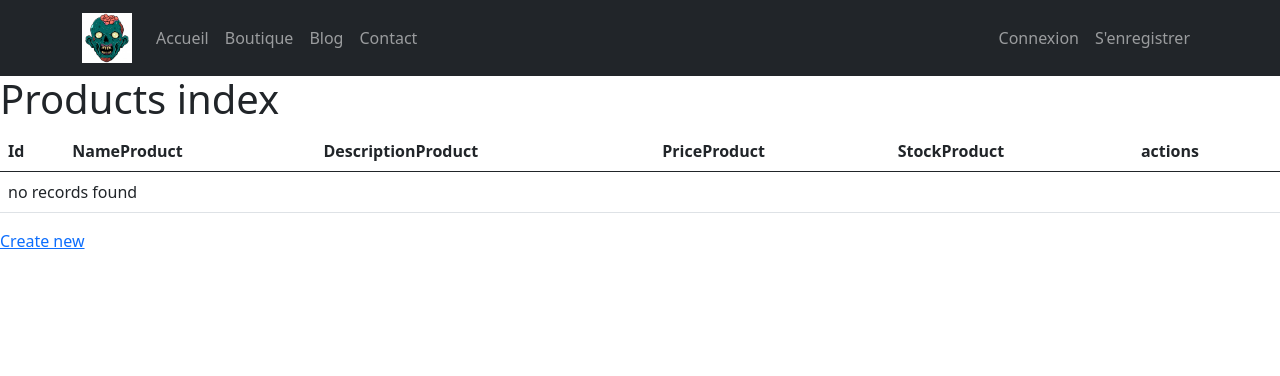
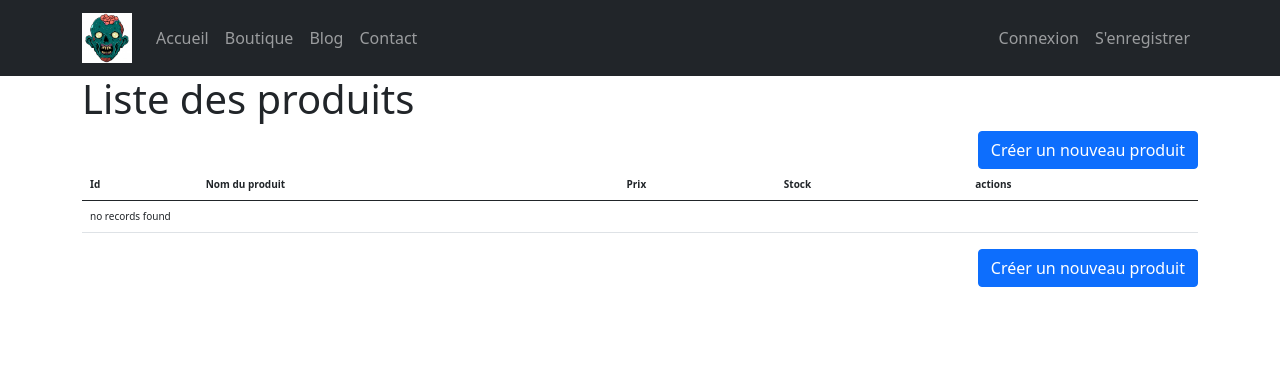
Before and after one commit to nicolas-gicquel/Eval-Symfony, a Symfony app: template templates/products/index.html.twig in a window 1280 px wide. Shown: the top 376 px of the page. Run offline with Twig, Linux system fonts and the light colour scheme; the template is opened without the code that fills it, so the values that code supplies are empty; some libraries are stand-ins or nearby versions.

Commit message:
Traduction datatable + css index product

```diff
--- a/public/css/style.css
+++ b/public/css/style.css
@@ -1,3 +1,14 @@
+/****Classe génériques****/
+
+.floatR {
+    float: right;
+}
+
+.floatL {
+    float: left;
+}
+
+
 /****Content****/
 
 .content {
@@ -31,3 +42,42 @@
     height: 300px;
     background-size: cover !important;
 }
+
+.card-text {
+    font-size: 12px;
+}
+
+
+/****Pages index****/
+
+.description,
+#myTable {
+    font-size: 10px;
+}
+
+
+/****Data Table****/
+
+.dataTables_paginate a {
+    margin: 0 2px;
+    padding: 0 2px;
+    text-decoration: none;
+    cursor: pointer;
+    font-weight: 500;
+    color: #212529;
+    border: 1px solid#212529;
+}
+
+.dataTables_paginate a:hover {
+    padding: 2px 4px;
+    font-weight: 700;
+    transition: 60ms;
+}
+
+.dataTables_info {
+    display: none;
+}
+
+#myTable_wrapper input {
+    height: 20px;
+}
--- a/templates/base.html.twig
+++ b/templates/base.html.twig
@@ -6,9 +6,11 @@
     <title>{% block title %}Zombi shop{% endblock %}</title>
     <link rel="shortcut icon" type="image/png" href="{{asset('images/favicon.png')}}"/>
     <link href="https://cdn.jsdelivr.net/npm/bootstrap@5.0.0-beta1/dist/css/bootstrap.min.css" rel="stylesheet" integrity="sha384-giJF6kkoqNQ00vy+HMDP7azOuL0xtbfIcaT9wjKHr8RbDVddVHyTfAAsrekwKmP1" crossorigin="anonymous">
+    <link rel="https://cdn.datatables.net/1.10.23/css/jquery.dataTables.min.css">
     <link rel="stylesheet" href="{{asset('css/style.css')}}">
     <script src="https://ajax.googleapis.com/ajax/libs/jquery/3.5.1/jquery.min.js"></script>
-    <script src="{{asset('js/app.js')}}"></script>
+
+
     {% block stylesheets %}{% endblock %}
 </head>
 
@@ -59,6 +61,9 @@
     <script src="https://code.jquery.com/jquery-3.2.1.slim.min.js" integrity="sha384-KJ3o2DKtIkvYIK3UENzmM7KCkRr/rE9/Qpg6aAZGJwFDMVNA/GpGFF93hXpG5KkN" crossorigin="anonymous"></script>
 <script src="https://cdnjs.cloudflare.com/ajax/libs/popper.js/1.12.9/umd/popper.min.js" integrity="sha384-ApNbgh9B+Y1QKtv3Rn7W3mgPxhU9K/ScQsAP7hUibX39j7fakFPskvXusvfa0b4Q" crossorigin="anonymous"></script>
 <script src="https://maxcdn.bootstrapcdn.com/bootstrap/4.0.0/js/bootstrap.min.js" integrity="sha384-JZR6Spejh4U02d8jOt6vLEHfe/JQGiRRSQQxSfFWpi1MquVdAyjUar5+76PVCmYl" crossorigin="anonymous"></script>
+ <script src="https://cdn.datatables.net/1.10.23/js/jquery.dataTables.min.js"></script>
+ <script src="{{asset('js/app.js')}}"></script>
+
     {% endblock %}
 </body>
 
--- a/templates/products/index.html.twig
+++ b/templates/products/index.html.twig
@@ -1,6 +1,6 @@
 {% extends 'base.html.twig' %}
 
-{% block title %}Products index{% endblock %}
+{% block title %}Liste des produits{% endblock %}
 
 {% block body %}
 <div class="content">
@@ -9,16 +9,18 @@
                 {{ message }}
             </div>
         {% endfor %}
-    <h1>Products index</h1>
+    <div class="container">
+    <h1>Liste des produits</h1>
 
-    <table class="table">
+    <a href="{{ path('products_new') }}" class="btn btn-primary floatR">Créer un nouveau produit</a>
+
+    <table class="table" id="myTable">
         <thead>
             <tr>
                 <th>Id</th>
-                <th>NameProduct</th>
-                <th>DescriptionProduct</th>
-                <th>PriceProduct</th>
-                <th>StockProduct</th>
+                <th>Nom du produit</th>
+                <th>Prix</th>
+                <th>Stock</th>
                 <th>actions</th>
             </tr>
         </thead>
@@ -27,12 +29,11 @@
             <tr>
                 <td>{{ product.id }}</td>
                 <td>{{ product.nameProduct }}</td>
-                <td>{{ product.descriptionProduct|raw }}</td>
                 <td>{{ product.priceProduct }}</td>
                 <td>{{ product.stockProduct }}</td>
                 <td>
-                    <a href="{{ path('products_show', {'id': product.id}) }}">show</a>
-                    <a href="{{ path('products_edit', {'id': product.id}) }}">edit</a>
+                    <a href="{{ path('products_show', {'id': product.id}) }}">Voir</a>
+                    <a href="{{ path('products_edit', {'id': product.id}) }}">Modifier</a>
                 </td>
             </tr>
         {% else %}
@@ -43,7 +44,8 @@
         </tbody>
     </table>
 
-    <a href="{{ path('products_new') }}">Create new</a>
+    <a href="{{ path('products_new') }}" class="btn btn-primary floatR">Créer un nouveau produit</a>
 
     </div>
+    </div>
 {% endblock %}
```
Also changed, not shown: src/DataFixtures/AppFixtures.php (+1 -11 lines), templates/home/index.html.twig (+12 -9 lines), public/js/app.js.
